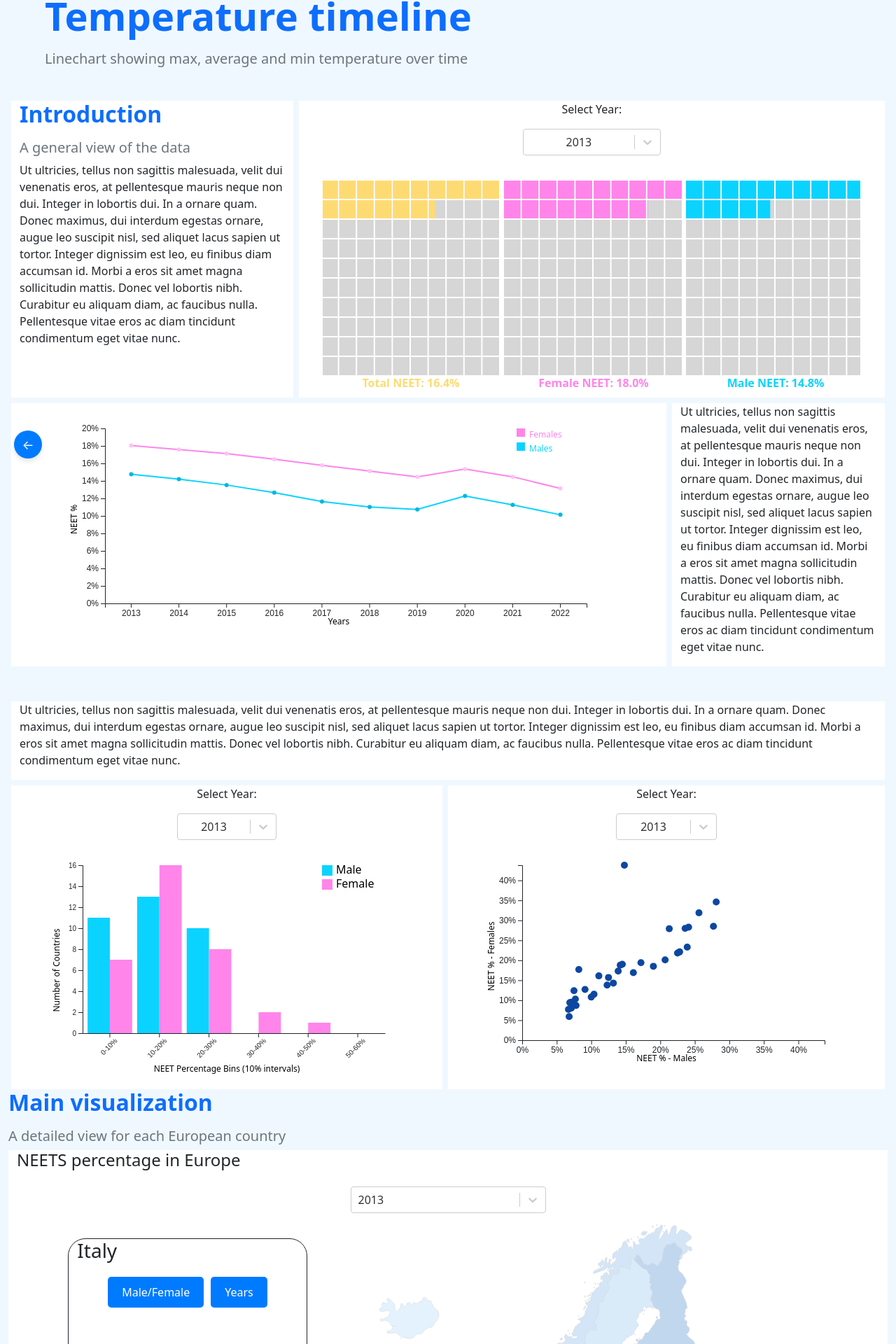
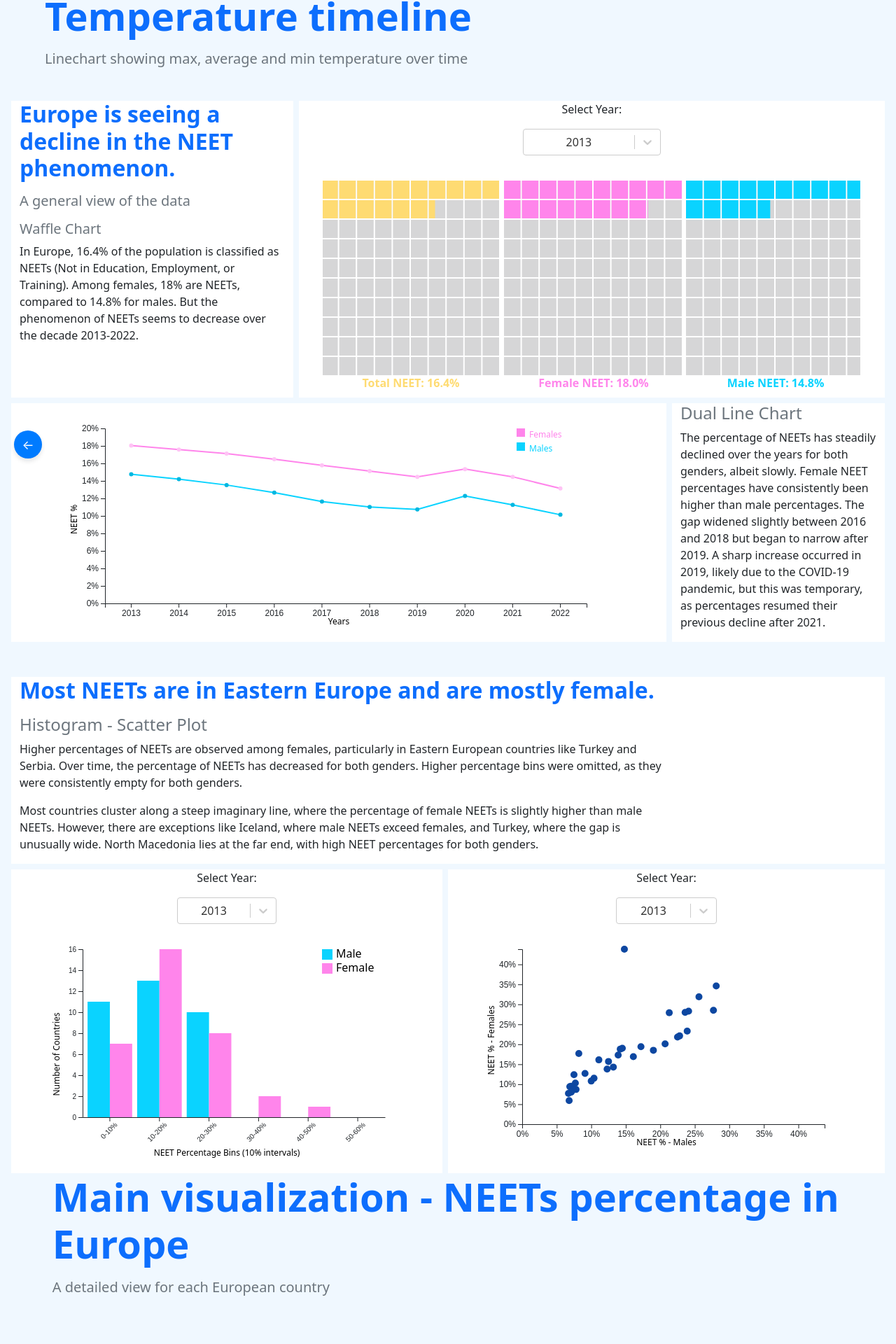
Before and after one commit to Sasmukni/GoodSoupDataVis, a React (Create React App) app: page /#/project/NEET in a window 1280 px wide. Shown: the part 125-2045 px from the top of the page at 70% size. Built offline with nearby package versions, Linux system fonts and the light colour scheme.

Commit message:
added texts also to the Neets page

```diff
--- a/src/project/routes/subsidiaryPage.js
+++ b/src/project/routes/subsidiaryPage.js
@@ -46,13 +46,10 @@ function SubsidiaryPage() {
 
             <div className='row white'>
                 <div className='col-4 border_right border_external_left'>
-                <h2 className="h2 fw-bold text-primary mb-3">Introduction</h2>
+                <h2 className="text-primary fw-bold mb-3">Europe is seeing a decline in the NEET phenomenon.</h2>
                 <h3 className="h5 text-secondary mt-3">A general view of the data</h3>
-                <p>Ut ultricies, tellus non sagittis malesuada, velit dui venenatis eros, at pellentesque mauris neque non dui.
-                        Integer in lobortis dui. In a ornare quam. Donec maximus, dui interdum egestas ornare, augue leo suscipit nisl,
-                        sed aliquet lacus sapien ut tortor. Integer dignissim est leo, eu finibus diam accumsan id. Morbi a eros sit
-                        amet magna sollicitudin mattis. Donec vel lobortis nibh. Curabitur eu aliquam diam, ac faucibus nulla.
-                        Pellentesque vitae eros ac diam tincidunt condimentum eget vitae nunc.</p>
+                <h3 className="h5 text-secondary mt-3">Waffle Chart</h3>
+                <p>In Europe, 16.4% of the population is classified as NEETs (Not in Education, Employment, or Training). Among females, 18% are NEETs, compared to 14.8% for males. But the phenomenon of NEETs seems to decrease over the decade 2013-2022.</p>
                 </div>
                 <div className='col-8 border_external_right'>
                     <WaffleChart width={window.innerWidth - 0.4 * window.innerWidth} height={window.innerHeight* 1.4/4} colors={colorsType}/>
@@ -64,22 +61,21 @@ function SubsidiaryPage() {
                     <DualLineChart width={window.innerWidth - 0.4 * window.innerWidth} height={window.innerHeight* 1.5/4} colors={colorsType}/>
                 </div>
                 <div className='col-3 border_external_right'>
-                    <p>Ut ultricies, tellus non sagittis malesuada, velit dui venenatis eros, at pellentesque mauris neque non dui.
-                        Integer in lobortis dui. In a ornare quam. Donec maximus, dui interdum egestas ornare, augue leo suscipit nisl,
-                        sed aliquet lacus sapien ut tortor. Integer dignissim est leo, eu finibus diam accumsan id. Morbi a eros sit
-                        amet magna sollicitudin mattis. Donec vel lobortis nibh. Curabitur eu aliquam diam, ac faucibus nulla.
-                        Pellentesque vitae eros ac diam tincidunt condimentum eget vitae nunc.</p>
+                <h4 className='text-secondary'>Dual Line Chart</h4>
+                    <p>The percentage of NEETs has steadily declined over the years for both genders, albeit slowly. Female NEET percentages have consistently been higher than male percentages. The gap widened slightly between 2016 and 2018 but began to narrow after 2019. A sharp increase occurred in 2019, likely due to the COVID-19 pandemic, but this was temporary, as percentages resumed their previous decline after 2021.</p>
                 </div>
             </div>
             <div className='barrier'></div>
             <div className='row white'>
                 <div className='col-12 border_external_left border_external_right'>
-                    <p>Ut ultricies, tellus non sagittis malesuada, velit dui venenatis eros, at pellentesque mauris neque non dui.
-                        Integer in lobortis dui. In a ornare quam. Donec maximus, dui interdum egestas ornare, augue leo suscipit nisl,
-                        sed aliquet lacus sapien ut tortor. Integer dignissim est leo, eu finibus diam accumsan id. Morbi a eros sit
-                        amet magna sollicitudin mattis. Donec vel lobortis nibh. Curabitur eu aliquam diam, ac faucibus nulla.
-                        Pellentesque vitae eros ac diam tincidunt condimentum eget vitae nunc.</p>
+                <div className='col-9'>
+                    <h2 className="text-primary fw-bold mb-3">Most NEETs are in Eastern Europe and are mostly female.</h2>
+                    <h4 className='text-secondary'>Histogram - Scatter Plot</h4>
+                    <p>Higher percentages of NEETs are observed among females, particularly in Eastern European countries like Turkey and Serbia. Over time, the percentage of NEETs has decreased for both genders. Higher percentage bins were omitted, as they were consistently empty for both genders.</p>
+                    <p>Most countries cluster along a steep imaginary line, where the percentage of female NEETs is slightly higher than male NEETs. However, there are exceptions like Iceland, where male NEETs exceed females, and Turkey, where the gap is unusually wide. North Macedonia lies at the far end, with high NEET percentages for both genders.</p>
                 </div>
+                </div>
+
                 <div className='col-6 border_right border_top border_external_left'>
                     <Histogram width={window.innerWidth - 0.6 * window.innerWidth} height={window.innerHeight* 1.7/4} colors={colorsType}/>
                 </div>
@@ -88,35 +84,33 @@ function SubsidiaryPage() {
                 </div>
             </div>
 
-            <h2 className="h2 fw-bold text-primary mb-3">Main visualization</h2>
-            <h3 className="h5 text-secondary mt-3">A detailed view for each European country</h3>
+            <div className="col-12 Project-header">
+                <h2 className="display-4 fw-bold text-primary mb-3">Main visualization - NEETs percentage in Europe</h2>
+                <h3 className="h5 text-secondary mt-3">A detailed view for each European country</h3>
+            </div>
             <div className='row'>
                 <div className='col-12'>
                     <ChoroplethMapNEET width={window.innerWidth - 0.2 * window.innerWidth} height={window.innerHeight* 3/4} colors={colorsType}/>
                 </div>
             </div>
+            <div className="container my-3">
+                <h2 className="text-primary fw-bold mb-3">Understanding the data - NEETs</h2>
+                <p className="text-muted text-start fs-5 px-3">North Macedonia and Turkey have historically had the highest NEET percentages, hovering around 30%. While North Macedonia’s NEET percentage has declined, Turkey’s has increased. Italy also ranks high in NEET percentages, with a significant gap compared to other Western European countries. Nordic countries, like Sweden and Iceland, have the lowest percentages.</p>
+            </div>
             <div className='barrier'></div>
             <div className='row white'>
-                <div className='col-4 border_right border_external_left'>
-                    <p>Ut ultricies, tellus non sagittis malesuada, velit dui venenatis eros, at pellentesque mauris neque non dui.
-                        Integer in lobortis dui. In a ornare quam. Donec maximus, dui interdum egestas ornare, augue leo suscipit nisl,
-                        sed aliquet lacus sapien ut tortor. Integer dignissim est leo, eu finibus diam accumsan id. Morbi a eros sit
-                        amet magna sollicitudin mattis. Donec vel lobortis nibh. Curabitur eu aliquam diam, ac faucibus nulla.
-                        Pellentesque vitae eros ac diam tincidunt condimentum eget vitae nunc.</p>
+                <div className='col-3 border_right border_external_left'>
+                    <h2 className="text-primary fw-bold mb-3">Turkey has the greatest gender imbalance among NEETs.</h2>
+                    <h4 className='text-secondary'>Multiple Stacked Bar Chart
+                    </h4>
+                    <p>North Macedonia has the highest overall NEET percentage relative to its population, while Turkey has the largest percentage of female NEETs, with a significant gender imbalance. Northern European countries are more balanced and have smaller NEET percentages for both genders.</p>
                 </div>
-                <div className='col-8 border_external_right'>
-                    <MultipleStackedBarchart width={window.innerWidth - 0.4 * window.innerWidth} height={window.innerHeight* 3/4} colors={colorsType}/>
+                <div className='col-9 border_external_right'>
+                    <MultipleStackedBarchart width={window.innerWidth - 0.3 * window.innerWidth} height={window.innerHeight* 3/5} colors={colorsType}/>
                 </div>
             </div>
         </div>
-        <div className="container my-3">
-            <h2 className="text-primary fw-bold mb-3">Understanding the data</h2>
-            <p className="text-muted text-start fs-5 px-3">
-             As expected, the temperatures in Texas are consistently higher during the months corresponding to the Northern hemisphere summer (June to August) and decrease during winter (December to February).
-             It is also possible to notice that most the recent years' temperatures were overall higher when compared to previous years, although it was not always the case.
-             In general, there is a difference of more or less 10 °F between min, average and max temperatures corresponding to the same month. All temperatures measured were between the range of around 20 °F to 100 °F.
-            </p>
-        </div>
+
     </div>);
 };
 
--- a/src/project/visualizations/ChoroplethMapNEET.js
+++ b/src/project/visualizations/ChoroplethMapNEET.js
@@ -71,7 +71,6 @@ export default function ChoroplethMapNEET({
   const yearOptions = [...new Set(numData.map((d)=> d.year))].map((d)=> ({label:""+d, value:d}))//
   return (
      <div className='container-fluid white'>
-          <h4 className='mb-4'>NEETS percentage in Europe</h4>
           <div className='container my-3 filters-bar d-flex justify-content-center gap-3'>
             <Select
               style={{ marginBottom: '10px' }}
@@ -83,7 +82,7 @@ export default function ChoroplethMapNEET({
           </div>
           <div className='row' style={{width:width}}>
             <div className="col-1"></div>
-            <div className='col-4' style={{border:"1px solid",borderRadius:"25px", marginTop:"20px", marginBottom:"20px", height:height}}>
+            <div className='col-4' style={{border:"1px solid",borderRadius:"25px", marginTop:"20px", marginBottom:"20px"}}>
               {selected?
                 <div><MapSubsectionNEET data={yearFilteredNumData.filter(d => d.nation === selected)} nation={selected} year={year} width={width * 1/3} colors={colors}/></div>
                 :
--- a/src/project/visualizations/GaugeChart.js
+++ b/src/project/visualizations/GaugeChart.js
@@ -165,6 +165,9 @@ export default function GaugeChart({
 
   return <>
       <svg ref={svgRef} width={width} height={height} />
+      <p>
+      In Western European countries, the gap between male and female NEET percentages is present but not pronounced, as seen in Germany. However, in Eastern Europe, such as Romania, the gap is much more noticeable.
+      </p>
       <div
       ref={tooltipRef}
       style={{
--- a/src/project/visualizations/SlopeChart.js
+++ b/src/project/visualizations/SlopeChart.js
@@ -188,6 +188,7 @@ export default function SlopeChart({
       </select>
       </>}
       <svg ref={svgRef} width={width} height={height}></svg>
+      <p>The gap between male and female NEET percentages is clearly visible, with Turkey showing the largest disparity. France, on the other hand, has one of the smallest gaps. Some countries, like Iceland, show fluctuations, with the NEET percentage favouring males in some years and females in others. In countries like Poland, female percentages remain steady while male percentages decrease.</p>
     </div>
   );
 }
```
Also changed, not shown: src/project/routes/projectHome.js (+9 -8 lines).
